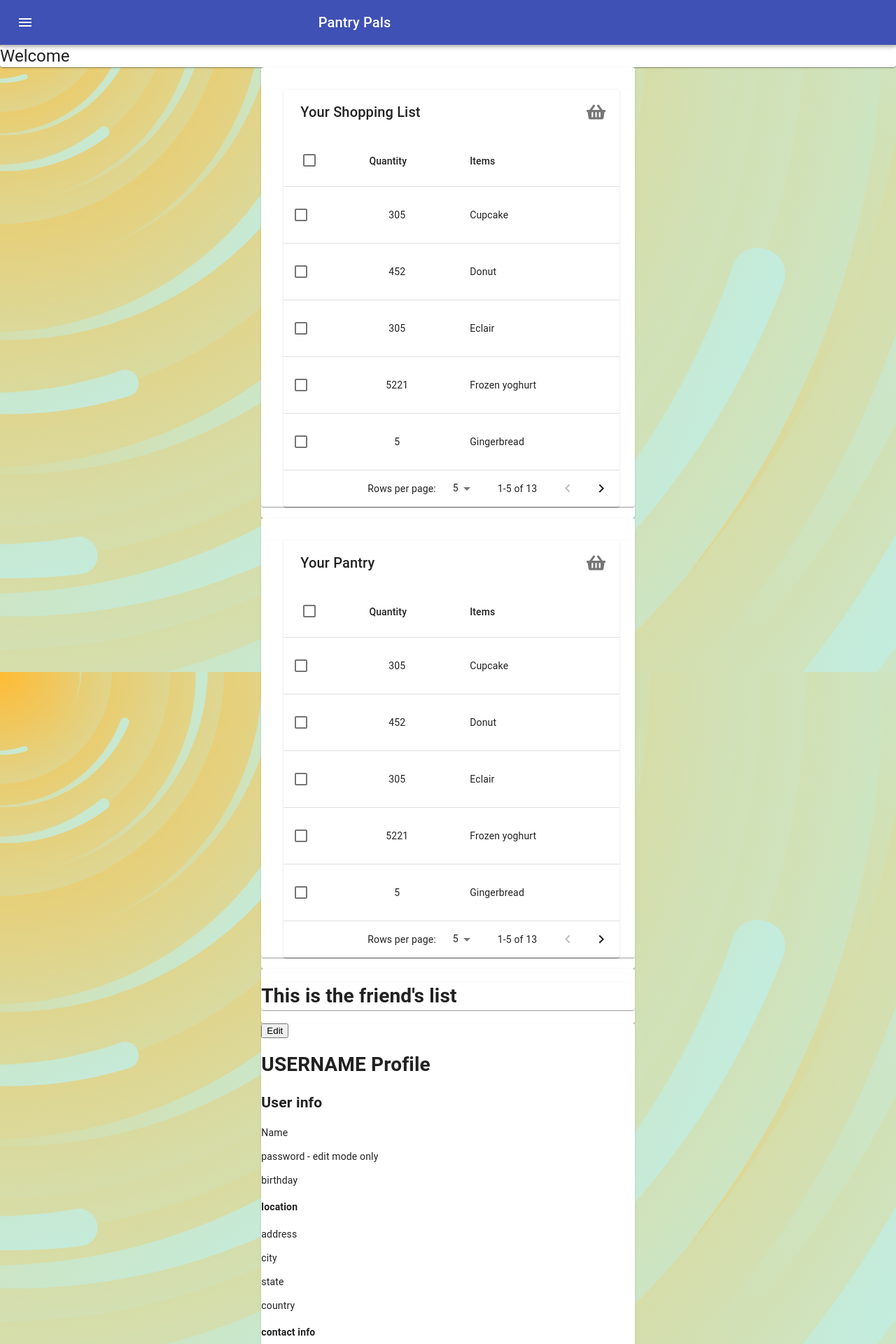
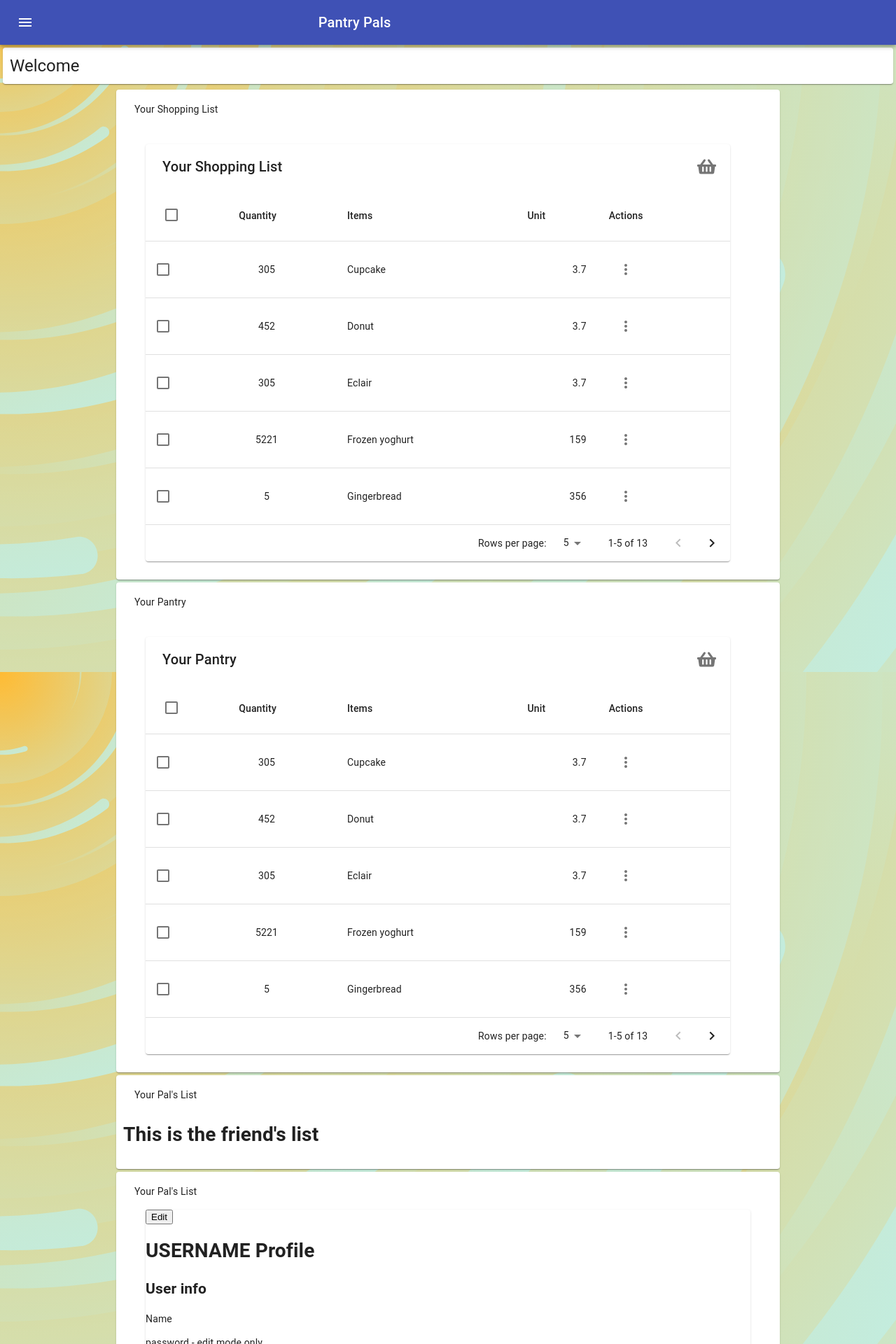
Before and after one commit to listenToRipley/capstone, a React (Create React App) app: page /home in a window 1280 px wide. Shown: the top 1920 px of the page at 70% size. Built offline with nearby package versions, Linux system fonts and the light colour scheme.

Commit message:
added links to each section on home page

```diff
--- a/src/components/AppFunc/NavBar.js
+++ b/src/components/AppFunc/NavBar.js
@@ -153,7 +153,7 @@ const NavBar = () => {
 
   return (
     <div>
-          <div className={classes.root} style={{position: "fixed"}}>
+      <div className={classes.root} style={{position: "fixed"}}>
 
     <CssBaseline/>
       <AppBar
--- a/src/components/Home.js
+++ b/src/components/Home.js
@@ -10,6 +10,8 @@ import Typography from '@material-ui/core/Typography';
 import { makeStyles, useTheme } from '@material-ui/core/styles';
 import { withStyles } from '@material-ui/styles';
 import Box from '@material-ui/core/Box';
+import { Link } from 'react-router-dom';
+import ListItem from '@material-ui/core/ListItem';
 // import cookie from 'cookie'
 
 //this view is based on the current user and their primary
@@ -20,6 +22,9 @@ const useStyles = makeStyles((theme) => ({
   },
   welcome: {
     margin: theme.spacing(4,5)
+  },
+  grid: {
+    padding: theme.spacing(2)
   },
     paper: {
       margin: theme.spacing(1, 4, 4 ),
@@ -35,13 +40,13 @@ const useStyles = makeStyles((theme) => ({
 
 const Home = (props) => {
   const classes = useStyles();
-  const theme = useTheme();
+  // const theme = useTheme();
 
   return (
    <Box
-      className={classes.root}
+    className={classes.root}
       >
-      <Card>
+      <Card className={classes.cards}>
     <Typography component="h1" variant="h5" className="welcome">Welcome {props.bindUsername}</Typography>
     </Card>
       <Grid
@@ -50,31 +55,57 @@ const Home = (props) => {
         direction="row"
         justify="center"
         alignItems="center"
-
+        spacing={2}
         >
 
         <Grid
-        item xs={12} sm={8} md={5} elevation={6} square>
-        <Card className="cards">
-          <Paper>
-            <ShoppingList/>
-          </Paper>
+        item xs={10} sm={10} md={9} elevation={10} square>
+        <Card className={classes.cards} >
+        <ListItem
+        button
+        component={Link}
+        to='/shoppingList'
+        aria-label='shopping list'
+        >
+          Your Shopping List
+        </ListItem>
+          <ShoppingList/>
         </Card>
 
-        <Card className="cards">
-          <Paper>
-            <Pantry/>
-          </Paper>
+        <Card className={classes.cards} >
+          <ListItem
+              button
+              component={Link}
+              to='/pantry'
+              aria-label='pantry'
+                >
+                Your Pantry
+          </ListItem>
+          <Pantry/>
         </Card>
 
-        <Card className="cards">
-          <Paper>
-            <PalList/>
-          </Paper>
+        <Card className={classes.cards} >
+        <ListItem
+            button
+            component={Link}
+            to='/palList'
+            aria-label='pal list'
+            >
+            Your Pal's List
+          </ListItem>
+          <PalList/>
         </Card>
 
-        <Card className="cards">
-          <Paper>
+        <Card className={classes.cards} >
+        <ListItem
+            button
+            component={Link}
+            to='/userProfile'
+            aria-label='pal list'
+            >
+            Your Pal's List
+          </ListItem>
+          <Paper className={classes.paper}>
             <UserProfile/>
           </Paper>
         </Card>
```
